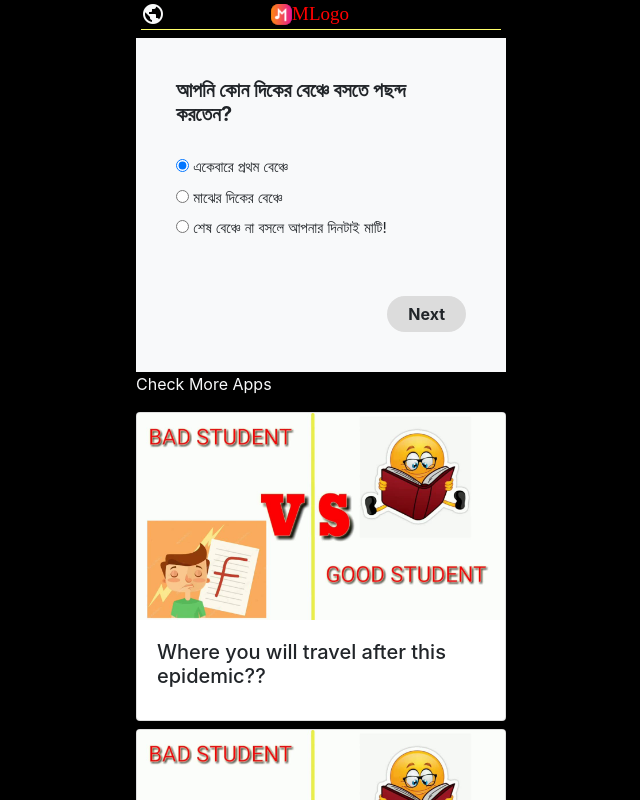
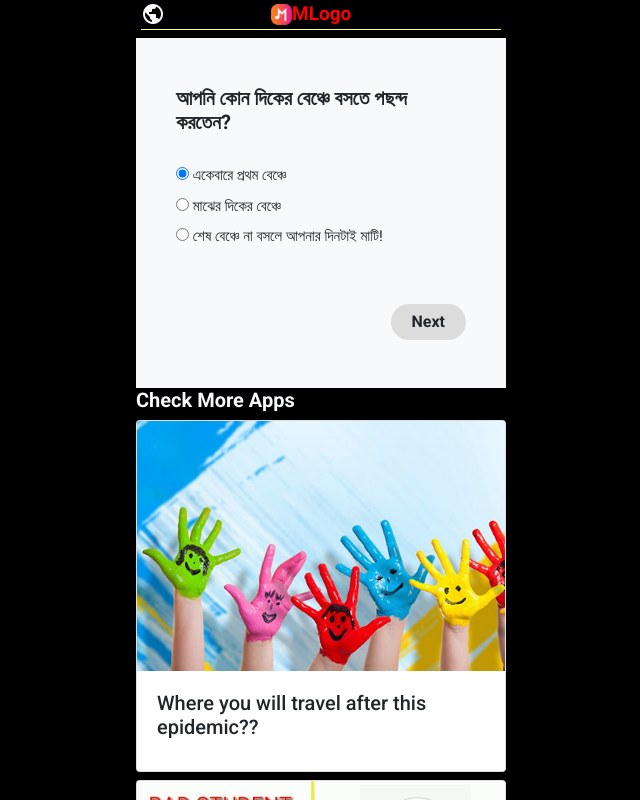
Before and after one commit to ShahriyaSiddique/ques-game, a plain HTML site: page main.html in a window 1280 px wide. Both pictures are taken after a click on the button "স্কুল লাইফে কেমন ছাত্র ছিলেন আপনি?". Shown: the part 8-808 px from the top of the page, without its empty margins (319-959 px from the left). Drawn offline with nearby package versions, Linux system fonts and the light colour scheme.

Commit message:
fix: css changes

```diff
--- a/css/style.css
+++ b/css/style.css
@@ -5,12 +5,24 @@
 }
 body {
   background-color: #000;
+  font-family: "Roboto", sans-serif;
 }
 .gameContainer {
   width: 400px;
 }
 .logo-container {
   width: 90%;
+  border-bottom: 1px solid #ffff6a;
+}
+
+.logo-box p {
+  color: red;
+  font-weight: bold;
+  font-size: 19px;
+}
+
+.quesContainer {
+  display: none;
 }
 
 .ques {
--- a/main.html
+++ b/main.html
@@ -24,7 +24,10 @@
       crossorigin="anonymous"
     ></script>
 
-    <link href="css-circular-prog-bar.css" media="all" rel="stylesheet" />
+    <link
+      href="https://fonts.googleapis.com/css2?family=Roboto:wght@400;500;700&display=swap"
+      rel="stylesheet"
+    />
     <link rel="stylesheet" href="css/style.css" />
 
     <title>Instant Game</title>
@@ -32,26 +35,19 @@
   <body>
     <div class="gameContainer mx-auto">
       <div class="logo-container my-2 mx-auto">
-        <div class="logo-box" style="border-bottom: 1px solid #ffff6a">
         <div class="row">
           <div class="col d-flex align-items-center">
             <span class="material-icons text-light">public</span>
           </div>
           <div class="col">
             <div
-                class="logo-logo d-flex justify-content-start align-items-center"
+              class="logo-box d-flex justify-content-start align-items-center"
             >
               <img src="images/logo.png" class="img-fluid" alt="" />
-                <p
-                  class="m-0"
-                  style="color: red; font-family: roboto-bold; font-size: 19px"
-                >
-                  MLogo
-                </p>
+              <p class="m-0">MLogo</p>
             </div>
           </div>
           <div class="col"></div>
-          </div>
         </div>
       </div>
 
@@ -60,7 +56,7 @@
         class="check-more-container text-light"
         style="display: none"
       >
-        <p>Check More Apps</p>
+        <p class="h5 font-weight-bold">Check More Apps</p>
       </div>
 
       <div class="game">
@@ -69,7 +65,7 @@
             <!-- src="https://i.imgur.com/V58Nwe7.jpg" -->
             <img
               class="card-img-top img-fluid"
-              src="card.jpg"
+              src="images/photo-4.jpg"
               alt="Card image cap"
             />
             <div class="card-body">
@@ -113,7 +109,7 @@
             </div>
           </div>
 
-          <div class="quesContainer bg-light">
+          <div class="quesContainer bg-light py-2">
             <div id="qOne" class="ques">
               <h6>আপনি কোন দিকের বেঞ্চে বসতে পছন্দ করতেন?</h6>
               <br />
@@ -248,7 +244,7 @@
               <button class="btn shareBtn mx-auto">
                 <i class="fab fa-facebook-square mr-2"></i>Share
               </button>
-              <img src="" class="img-fluid ml-1" alt="" />
+              <img src="" class="w-100" alt="" />
               <button class="btn shareBtn mx-auto">
                 <i class="fab fa-facebook-square mr-2"></i>Share
               </button>
--- a/main.js
+++ b/main.js
@@ -5,6 +5,7 @@ $(document).ready(function () {
 
     $("#gameThree").click(function(){
         $(".gameThree").hide();
+        $(".quesContainer").show();
         $("#qOne").show();
         $("#check-more").show();
         $( "#check-more" ).insertAfter(".quesContainer");
```
Lines whose indentation alone changed are shown as unchanged.
